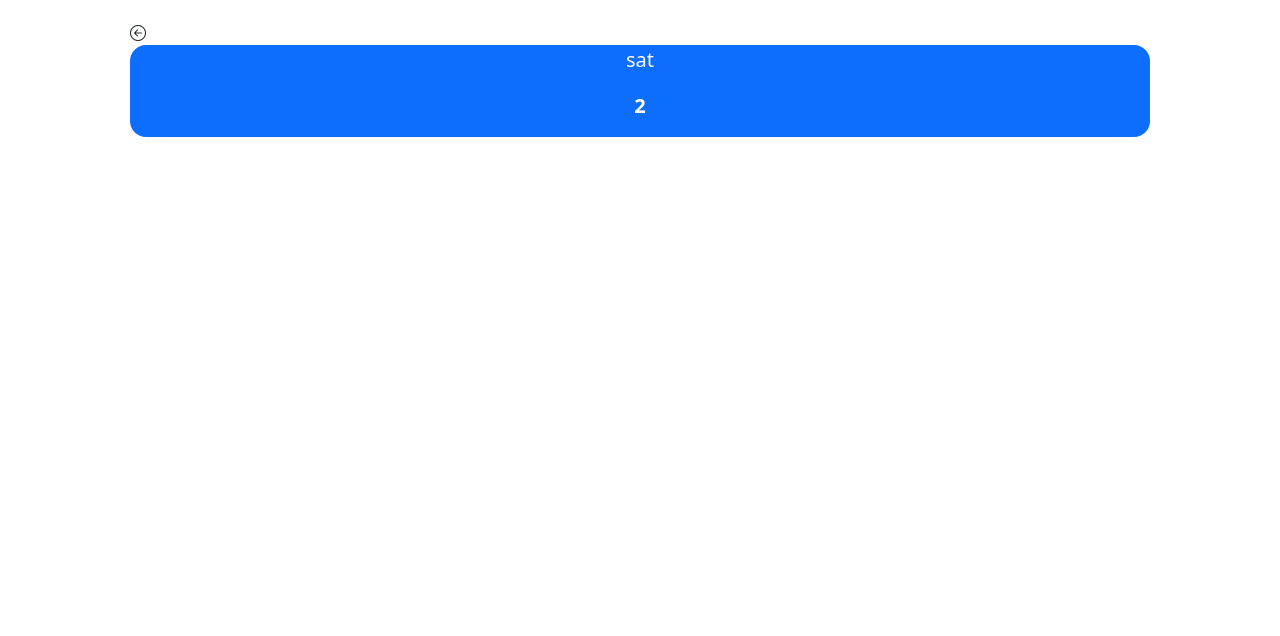
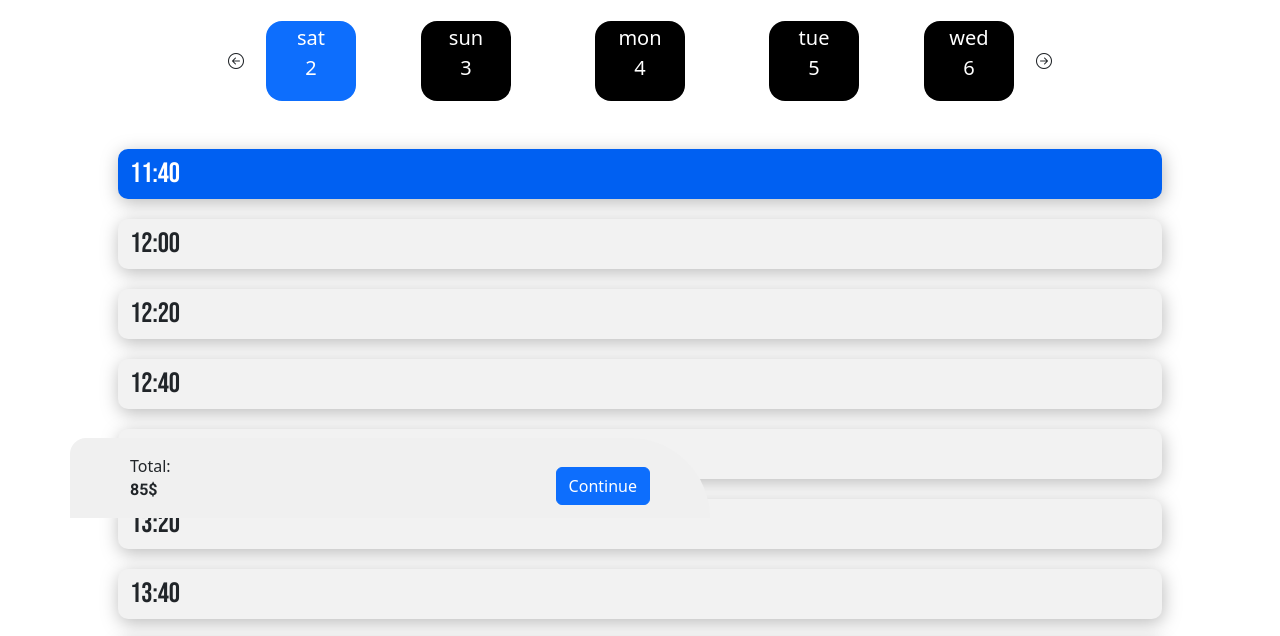
Before and after one commit to Marc1401/barbershop, a website: page views/pick-date.html in a window 1280 px wide. Shown: the part 282-918 px from the top of the page. Before the commit the page ends 800 px from the top, so only its background shows below. Drawn offline with nearby package versions, Linux system fonts and the light colour scheme.

Commit message:
Create pick date page

```diff
--- a/views/pick-date.html
+++ b/views/pick-date.html
@@ -51,19 +51,95 @@
             </div>
 
             <div class="container">
-                <i class="bi bi-arrow-left-circle"></i>
-                <div class="row d-flex flex-row">
-                    <div class="col">
+                <div class="row date-select">
+
+                    <div class="col-md-2 col-sm-8 d-flex justify-content-around align-items-center">
+                        <i class="bi bi-arrow-left-circle"></i>
+                        <div class="date-box current fs-5 rounded-4">
+                            <p class="text-center">sat <br> 2</p>
+                        </div>
+                    </div>
+                    <div class="col-md-2 col-sm-8 d-flex justify-content-center align-items-center ">
                         <div class="date-box fs-5 rounded-4">
-                            <p>sat</p>
-                            <p><strong>2</strong></p>
+                            <p class="text-center" >sun <br> 3</p>
                         </div>
+                    </div>
+                    <div class="col-md-2 col-sm-8 d-flex justify-content-center align-items-center">
+                        <div class="date-box fs-5 rounded-4">
+                            <p class="text-center" >mon <br> 4</p>
+                        </div>
+                    </div>
+                    <div class="col-md-2 col-sm-8 d-flex justify-content-center align-items-center">
+                        <div class="date-box fs-5 rounded-4">
+                            <p class="text-center" >tue <br> 5</p>
+                        </div>
+                    </div>
+                    <div class="col-md-2 col-sm-8 d-flex justify-content-around align-items-center">
+                        <div class="date-box fs-5 rounded-4">
+                            <p class="text-center" >wed <br> 6</p>
+                        </div>
+                        <i class="bi bi-arrow-right-circle"></i>
                     </div>
                 </div>
             </div>
 
+            <div class="container pt-5">
+                <div class="row timeslots mb-5">
+                    <div class="col time-select selected py-1">
+                        <span class="bebas-neue-regular fs-3">11:40</span>
+                    </div>
+                    <div class="col time-select  py-1">
+                        <span class="bebas-neue-regular fs-3">12:00</span>
+                    </div>
+                    <div class="col time-select  py-1">
+                        <span class="bebas-neue-regular fs-3">12:20</span>
+                    </div>
+                    <div class="col time-select  py-1">
+                        <span class="bebas-neue-regular fs-3">12:40</span>
+                    </div>
+                    <div class="col time-select  py-1">
+                        <span class="bebas-neue-regular fs-3">13:00</span>
+                    </div>
+                    <div class="col time-select  py-1">
+                        <span class="bebas-neue-regular fs-3">13:20</span>
+                    </div>
+                    <div class="col time-select  py-1">
+                        <span class="bebas-neue-regular fs-3">13:40</span>
+                    </div>
+                    <div class="col time-select  py-1">
+                        <span class="bebas-neue-regular fs-3">14:00</span>
+                    </div>
+                    <div class="col time-select  py-1">
+                        <span class="bebas-neue-regular fs-3">14:20</span>
+                    </div>
+                    <div class="col time-select  py-1">
+                        <span class="bebas-neue-regular fs-3">14:40</span>
+                    </div>
+                    <div class="col time-select  py-1">
+                        <span class="bebas-neue-regular fs-3">15:00</span>
+                    </div>
+                    <div class="col time-select  py-1 mb-5">
+                        <span class="bebas-neue-regular fs-3">15:20</span>
+                    </div>
+                </div>
+            </div>
+
+
+
         </div>
 
+    </div>
+
+    <div class="container">
+        <div class="row px-5 pt-3 price-info w-50">
+            <div class="col">
+                <p style="margin-bottom: 0px;" >Total:</p>
+                <p class="roboto-bold" >85$</p>
+            </div>
+            <div class="col d-flex align-items-center justify-content-end">
+                <button class="btn btn-primary">Continue</button>
+            </div>
+        </div>
     </div>
 
     <!-- BOOTSTRAP -->
--- a/views/styles/pick-date.css
+++ b/views/styles/pick-date.css
@@ -3,11 +3,59 @@ body {
     height: 100%;
 }
 
+.date-box.current {
+    background-color: #0d6efd;
+}
+
 .date-box {
+    min-width: 90px;
+    width: 80px;
+    height: 80px;
     display: flex;
     flex-direction: column;
     justify-content: center;
     align-items: center;
     color: white;
-    background-color: #0d6efd;
+    background-color: #000000;
 }
+
+.timeslots {
+    display: flex;
+    flex-direction: column;
+    gap: 20px;
+}
+
+.time-select {
+    background-color: #f2f2f2;
+    border-radius: 10px;
+    filter: drop-shadow(1px 4px 9px #bababa);
+}
+
+.time-select.selected {
+    background-color: #0060f2;
+}
+
+.time-select.selected > span {
+    color: white;
+}
+
+
+.date-select {
+    display: flex;
+    justify-content: center;
+    align-items: center;
+    gap: 0px;
+    flex-direction: row;
+}
+
+.price-info {
+    -webkit-border-top-left-radius: 20px;
+    -webkit-border-top-right-radius: 100px;
+    -moz-border-radius-topleft: 20px;
+    -moz-border-radius-topright: 100px;
+    border-top-left-radius: 20px;
+    border-top-right-radius: 100px;
+    background-color: rgb(240, 240, 240);
+    position: fixed;
+    bottom: 0;
+}
```
